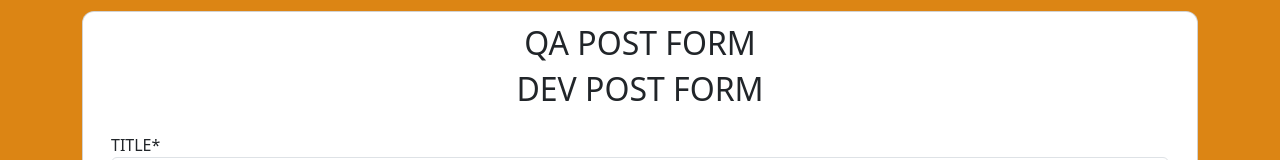
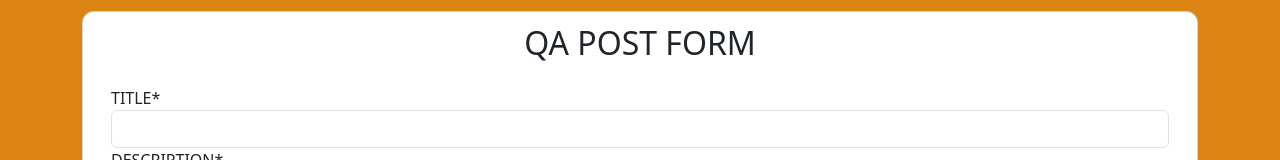
Before and after one commit to sanjanaawachat/team_groupA, a plain HTML site: page XHR-POSTS/index.html in a window 1280 px wide. Shown: the part 193-353 px from the top of the page. Drawn offline with nearby package versions, Linux system fonts and the light colour scheme; some packages are replaced by stand-ins of ours; no server answers; a script that the page names is missing.

Commit message:
QA changed heading

```diff
--- a/XHR-POSTS/index.html
+++ b/XHR-POSTS/index.html
@@ -37,8 +37,7 @@
         <div class="row">
             <div>
                 <div class="card h-100">
-               <h2 class="text-center">QA POST FORM</h2>
-                   <h2 class="text-center">DEV POST FORM</h2>
+             <h2 class="text-center">QA POST FORM</h2>
                     <div class="card-body">
                         <form id="postForm">
                             <div class="form-group">
```
